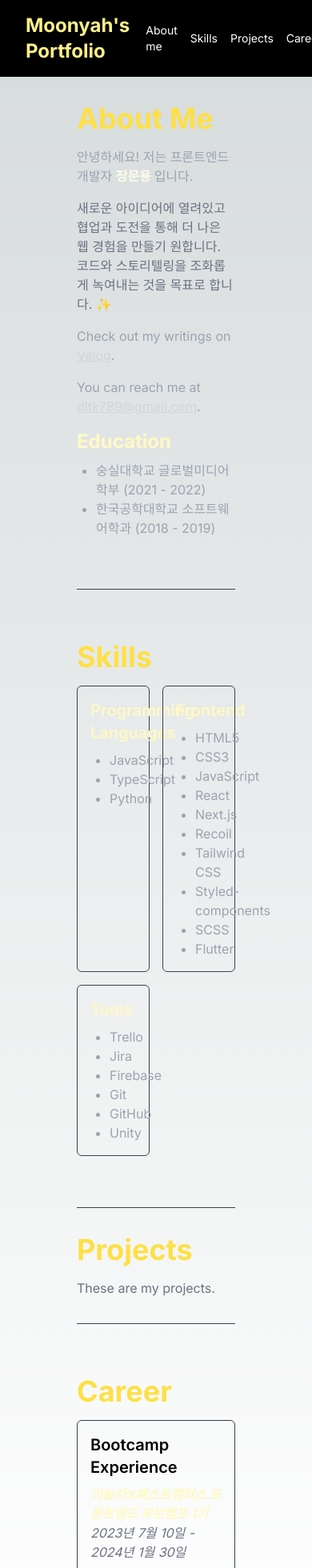
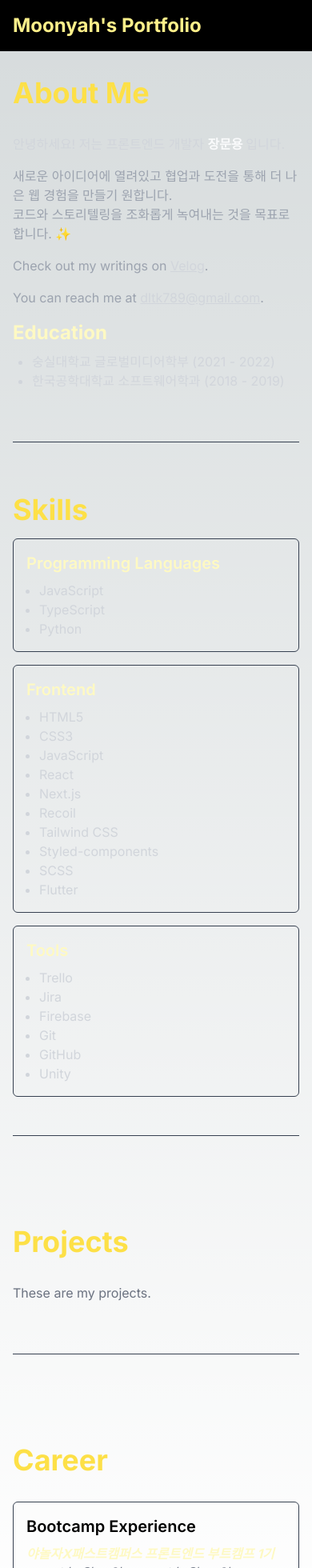
Before and after one commit to moonyah/moonyah-portfolio, a Next.js app: page / in a window 390 px wide. Shown: the top 1960 px of the page at 80% size. Built offline with nearby package versions, Linux system fonts and the light colour scheme.

Commit message:
Feat: fixed mobile size

```diff
--- a/package.json
+++ b/package.json
@@ -11,7 +11,8 @@
   "dependencies": {
     "next": "14.0.3",
     "react": "^18",
-    "react-dom": "^18"
+    "react-dom": "^18",
+    "react-icons": "^4.12.0"
   },
   "devDependencies": {
     "@types/node": "^20",
--- a/src/app/layout.tsx
+++ b/src/app/layout.tsx
@@ -15,7 +15,7 @@ export default function RootLayout({
   children: React.ReactNode;
 }) {
   return (
-    <html lang="en">
+    <html lang='ko'>
       <body className={inter.className}>{children}</body>
     </html>
   );
--- a/src/app/page.tsx
+++ b/src/app/page.tsx
@@ -8,7 +8,7 @@ export default function Home() {
   return (
     <>
       <Header />
-      <main className='flex flex-col p-24'>
+      <main className='flex flex-col md:p-24 p-4'>
         <AboutMe />
         <hr className='border-t border-gray-700 my-8' />
         <Skills />
--- a/src/components/AboutMe.tsx
+++ b/src/components/AboutMe.tsx
@@ -2,30 +2,30 @@ import React from 'react';
 
 const AboutMe: React.FC = () => {
   return (
-    <section id="about-me" className="py-8">
-      <div className="container mx-auto">
-        <h2 className="text-4xl font-bold mb-4 text-yellow-300">About Me</h2>
+    <section id='about-me' className='pt-20 pb-8'>
+      <div className='container mx-auto'>
+        <h2 className='text-4xl font-bold mb-8 text-yellow-300'>About Me</h2>
 
         {/* 자기소개 멘트 */}
-        <p className="mb-4 text-gray-400">
+        <p className='mb-4 text-gray-300'>
           안녕하세요! 저는 프론트엔드 개발자{' '}
-          <span className="font-bold text-yellow-50">장문용 </span>
+          <span className='font-bold text-gray-50'>장문용 </span>
           입니다.
         </p>
-        <p className="mb-4 text-gray-500">
+        <p className='mb-4 text-gray-400'>
           새로운 아이디어에 열려있고 협업과 도전을 통해 더 나은 웹 경험을 만들기
           원합니다. <br />
           코드와 스토리텔링을 조화롭게 녹여내는 것을 목표로 합니다. ✨
         </p>
 
         {/* Velog 링크 */}
-        <p className="mb-4 text-gray-400">
+        <p className='mb-4 text-gray-400'>
           Check out my writings on{' '}
           <a
-            href="https://velog.io/@moonyah"
-            target="_blank"
-            rel="noopener noreferrer"
-            className="text-gray-300 underline"
+            href='https://velog.io/@moonyah'
+            target='_blank'
+            rel='noopener noreferrer'
+            className='text-gray-300 underline'
           >
             Velog
           </a>
@@ -33,11 +33,11 @@ const AboutMe: React.FC = () => {
         </p>
 
         {/* 이메일 */}
-        <p className="mb-4 text-gray-400">
+        <p className='mb-4 text-gray-400'>
           You can reach me at{' '}
           <a
-            href="mailto:your.email@example.com"
-            className="text-gray-300 underline"
+            href='mailto:your.email@example.com'
+            className='text-gray-300 underline'
           >
             dltk789@gmail.com
           </a>
@@ -46,8 +46,8 @@ const AboutMe: React.FC = () => {
 
         {/* 학력 정보 */}
         <div>
-          <h3 className="text-2xl font-bold mb-2 text-yellow-100">Education</h3>
-          <ul className="list-disc pl-6 text-gray-400">
+          <h3 className='text-2xl font-bold mb-2 text-yellow-100'>Education</h3>
+          <ul className='list-disc pl-6 text-gray-300'>
             <li>숭실대학교 글로벌미디어학부 (2021 - 2022)</li>
             <li>한국공학대학교 소프트웨어학과 (2018 - 2019)</li>
           </ul>
--- a/src/components/Career.tsx
+++ b/src/components/Career.tsx
@@ -2,19 +2,19 @@ import React from 'react';
 
 const Career: React.FC = () => {
   return (
-    <section id="career" className="py-8">
-      <div className="container mx-auto">
-        <h2 className="text-4xl font-bold mb-4 text-yellow-300">Career</h2>
+    <section id='career' className='pt-20 pb-8'>
+      <div className='container mx-auto'>
+        <h2 className='text-4xl font-bold mb-8 text-yellow-300'>Career</h2>
 
         {/* 경력 정보 */}
-        <div className="border p-4 rounded-md border-gray-700">
-          <h3 className="text-xl font-semibold mb-2">Bootcamp Experience</h3>
+        <div className='border p-4 rounded-md border-gray-700'>
+          <h3 className='text-xl font-semibold mb-2'>Bootcamp Experience</h3>
           <p>
-            <strong className="italic text-yellow-100">
+            <strong className='italic text-yellow-100'>
               야놀자X패스트캠퍼스 프론트엔드 부트캠프 1기
             </strong>
             <br />
-            <span className="italic text-gray-500">
+            <span className='italic text-gray-500'>
               2023년 7월 10일 - 2024년 1월 30일
             </span>
           </p>
--- a/src/components/Header.tsx
+++ b/src/components/Header.tsx
@@ -1,32 +1,33 @@
 // components/Header.tsx
+import { FaGithub } from 'react-icons/fa';
 
 const Header: React.FC = () => {
   return (
-    <header className="bg-black py-4 fixed w-full top-0">
-      <nav className="  flex justify-between items-center pr-8 pl-8">
-        <div className="text-yellow-200">
-          <span className="font-bold text-2xl">Moonyah's Portfolio</span>
+    <header className='bg-black py-4 fixed w-full top-0'>
+      <nav className='flex justify-between items-center pr-4 pl-4 md:pr-8 md:pl-8'>
+        <div className='text-yellow-200'>
+          <span className='font-bold text-2xl'>Moonyah's Portfolio</span>
         </div>
-        <ul className="flex items-center space-x-4 text-sm font-normal text-white pl-5">
+        <ul className='hidden md:flex items-center space-x-4 text-sm font-normal text-white pl-5'>
           <li>
-            <a href="#about-me">About me</a>
+            <a href='#about-me'>About me</a>
           </li>
           <li>
-            <a href="#skills">Skills</a>
+            <a href='#skills'>Skills</a>
           </li>
           <li>
-            <a href="#projects">Projects</a>
+            <a href='#projects'>Projects</a>
           </li>
           <li>
-            <a href="#career">Career</a>
+            <a href='#career'>Career</a>
           </li>
           <li>
             <a
-              href="https://github.com/moonyah"
-              target="_blank"
-              rel="noopener noreferrer"
+              href='https://github.com/moonyah'
+              target='_blank'
+              rel='noopener noreferrer'
             >
-              Github
+              <FaGithub size={20} />
             </a>
           </li>
         </ul>
--- a/src/components/Projects.tsx
+++ b/src/components/Projects.tsx
@@ -4,10 +4,10 @@ import React from 'react';
 
 const Projects: React.FC = () => {
   return (
-    <section id="projects">
-      <h2 className="text-4xl font-bold mb-4 text-yellow-300">Projects</h2>
+    <section id='projects' className='pt-20 pb-8'>
+      <h2 className='text-4xl font-bold mb-8 text-yellow-300'>Projects</h2>
       {/* Projects 섹션의 내용을 추가하세요 */}
-      <p className="text-gray-500">These are my projects.</p>
+      <p className='text-gray-500'>These are my projects.</p>
     </section>
   );
 };
--- a/src/components/Skills.tsx
+++ b/src/components/Skills.tsx
@@ -2,28 +2,28 @@ import React from 'react';
 
 const Skills: React.FC = () => {
   return (
-    <section id="skills" className="py-8">
-      <div className="container mx-auto">
-        <h2 className="text-4xl font-bold mb-4 text-yellow-300">Skills</h2>
+    <section id='skills' className='pt-8 pb-4 md:pt-20 md:pb-8'>
+      <div className='container mx-auto'>
+        <h2 className='text-4xl font-bold mb-4 text-yellow-300'>Skills</h2>
 
         {/* 기술 목록 */}
-        <ul className="grid grid-cols-2 md:grid-cols-3 lg:grid-cols-4 gap-4">
-          <li className="border p-4 rounded-md border-gray-700">
-            <h3 className="text-xl font-semibold mb-2 text-yellow-100">
+        <ul className='grid grid-cols-1 md:grid-cols-2 lg:grid-cols-3 xl:grid-cols-4 gap-4'>
+          <li className='border p-4 rounded-md border-gray-700'>
+            <h3 className='text-xl font-semibold mb-2 text-yellow-100'>
               Programming Languages
             </h3>
-            <ul className="list-disc pl-6 text-gray-400">
+            <ul className='list-disc pl-4 text-gray-300'>
               <li>JavaScript</li>
               <li>TypeScript</li>
               <li>Python</li>
             </ul>
           </li>
 
-          <li className="border p-4 rounded-md border-gray-700">
-            <h3 className="text-xl font-semibold mb-2 text-yellow-100">
+          <li className='border p-4 rounded-md border-gray-700'>
+            <h3 className='text-xl font-semibold mb-2 text-yellow-100'>
               Frontend
             </h3>
-            <ul className="list-disc pl-6 text-gray-400">
+            <ul className='list-disc pl-4 text-gray-300'>
               <li>HTML5</li>
               <li>CSS3</li>
               <li>JavaScript</li>
@@ -37,11 +37,11 @@ const Skills: React.FC = () => {
             </ul>
           </li>
 
-          <li className="border p-4 rounded-md border-gray-700">
-            <h3 className="text-xl font-semibold mb-2 text-yellow-100">
+          <li className='border p-4 rounded-md border-gray-700'>
+            <h3 className='text-xl font-semibold mb-2 text-yellow-100'>
               Tools
             </h3>
-            <ul className="list-disc pl-6 text-gray-400">
+            <ul className='list-disc pl-4 text-gray-300'>
               <li>Trello</li>
               <li>Jira</li>
               <li>Firebase</li>
```
Also changed, not shown: 1 other file (tests, documents, lock files or other folders).
